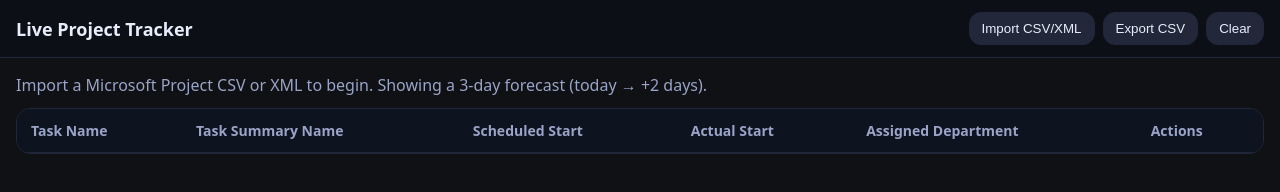
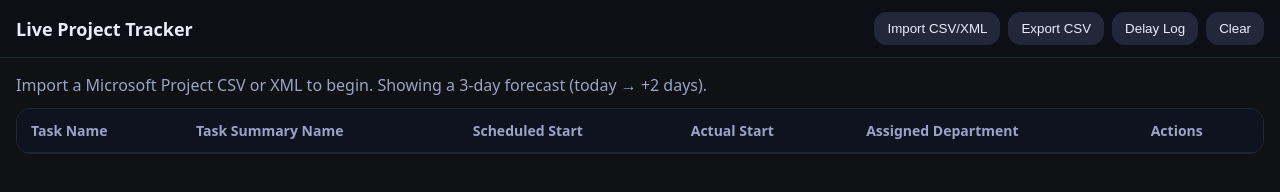
Before and after one commit to dezrobbo1/Live-Project-Tracker, a website: page public/index.html in a window 1280 px wide. Drawn offline with Linux system fonts and the light colour scheme.

Commit message:
Update index.html

```diff
--- a/public/index.html
+++ b/public/index.html
@@ -10,10 +10,10 @@
   <header class="bar">
     <h1>Live Project Tracker</h1>
     <div class="tools">
-      <!-- accept both CSV and XML -->
       <input id="fileInput" type="file" accept=".csv,text/csv,.xml,text/xml,application/xml" hidden />
       <button id="importBtn" aria-label="Import file">Import CSV/XML</button>
       <button id="exportBtn" aria-label="Export end-of-shift CSV">Export CSV</button>
+      <button id="delayBtn" aria-label="Open Delay Log" onclick="location.href='/delay.html'">Delay Log</button>
       <button id="clearBtn" aria-label="Clear current project" onclick="clearProject()">Clear</button>
     </div>
   </header>
```
